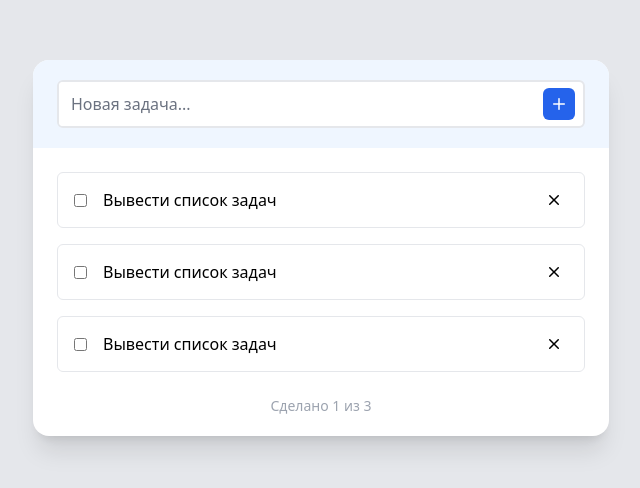
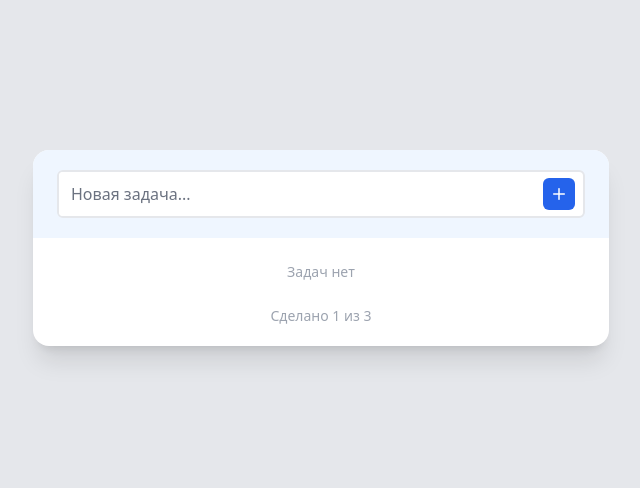
Before and after one commit to gldkru/React-todo, a React (Vite) app: page / in a window 1280 px wide. Shown: the part 152-640 px from the top of the page, without its empty margins (319-959 px from the left). Built offline with nearby package versions, Linux system fonts and the light colour scheme.

Commit message:
feat(Todo): TaskList component

```diff
--- a/src/components/Todo/Todo.jsx
+++ b/src/components/Todo/Todo.jsx
@@ -1,5 +1,5 @@
 import { useReducer } from 'react'
-import { List, Task, Counter, Content, Header, Footer, AddForm } from './components'
+import { List, Task, Counter, Content, Header, Footer, AddForm, Empty } from './components'
 import { initialState, taskReducer, TasksContext, DispatchTasksContext } from './context'
 
 export const Todo = () => {
@@ -12,11 +12,7 @@ export const Todo = () => {
           <Header>
             <AddForm />
           </Header>
-          <List>
-            <Task />
-            <Task />
-            <Task />
-          </List>
+          <List renderItem={(task) => <Task {...task} key={task.id} />} renderEmpty={() => <Empty />} />
           <Footer>
             <Counter />
           </Footer>
--- /dev/null
+++ b/src/components/Todo/components/Empty.jsx
@@ -0,0 +1,3 @@
+export const Empty = () => {
+  return <div className='text-center text-sm text-gray-400'>Задач нет</div>
+}
--- a/src/components/Todo/components/List.jsx
+++ b/src/components/Todo/components/List.jsx
@@ -1,3 +1,14 @@
-export const List = ({ children }) => {
-  return <div className='space-y-4 p-6'>{children}</div>
+import { useContext } from 'react'
+import { TasksContext } from '../context'
+
+// Doc: https://react.dev/reference/react/Children#calling-a-render-prop-to-customize-rendering
+
+export const List = ({ renderItem, renderEmpty }) => {
+  const { list } = useContext(TasksContext)
+
+  return (
+    <div className='space-y-4 p-6'>
+      {list && list.length ? <>{list.map((task) => renderItem(task))}</> : renderEmpty()}
+    </div>
+  )
 }
--- a/src/components/Todo/components/index.js
+++ b/src/components/Todo/components/index.js
@@ -10,3 +10,4 @@ export { AddForm } from './AddForm'
 export { Task } from './Task'
 export { List } from './List'
 export { Counter } from './Counter'
+export { Empty } from './Empty'
```
